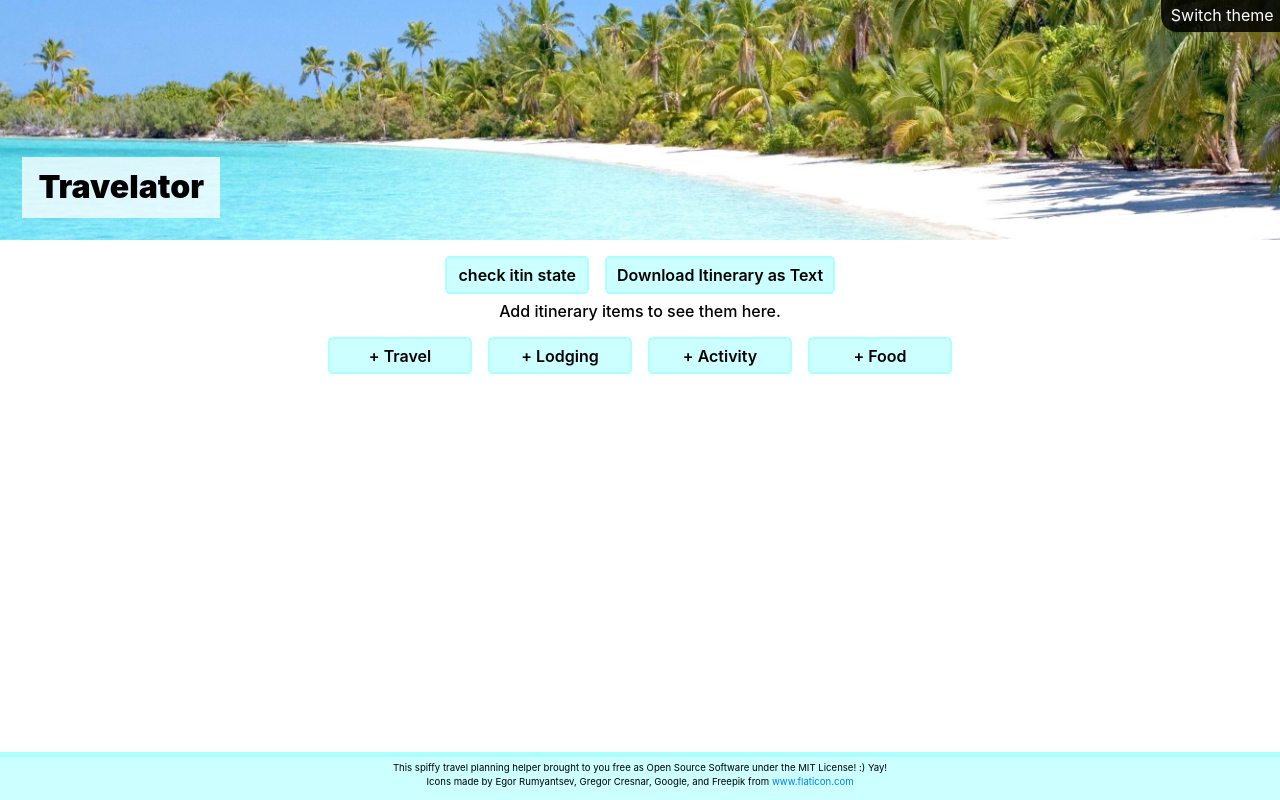
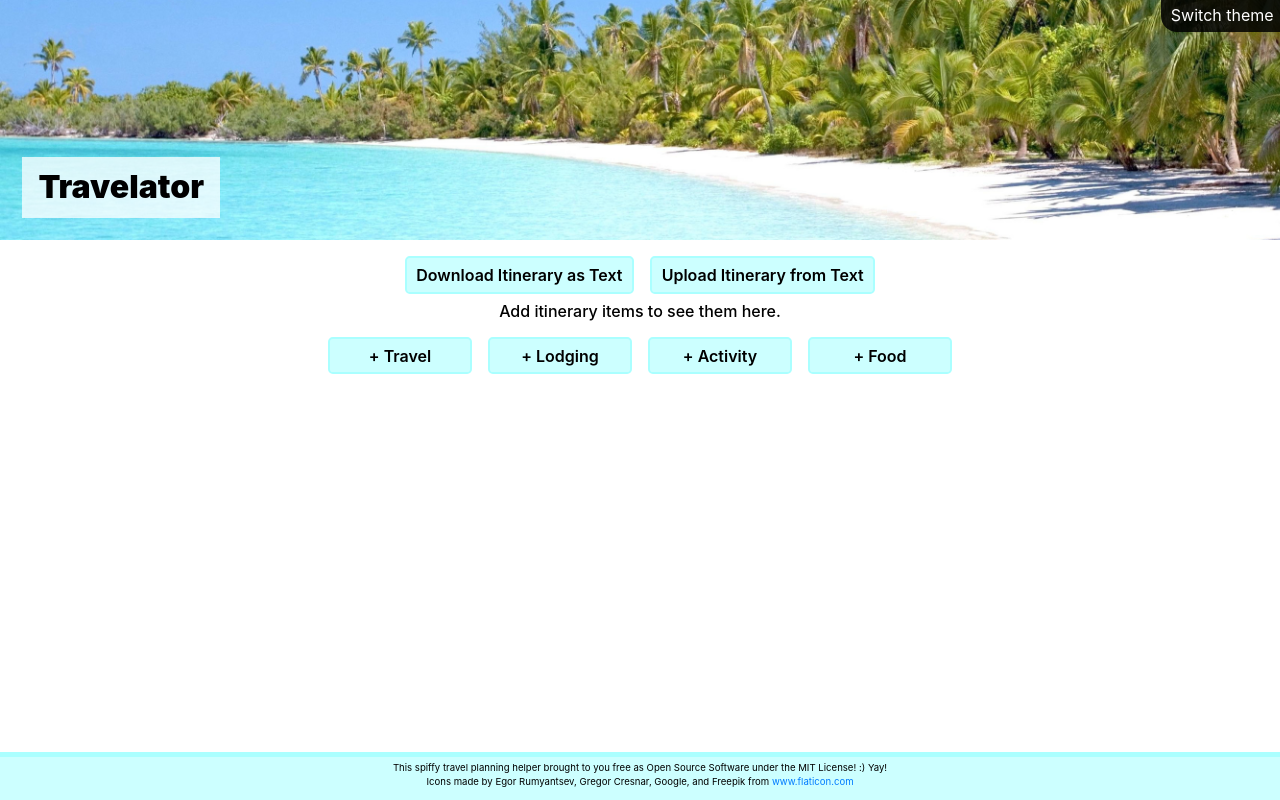
Before and after one commit to StevenKitzes/travelator, a React (Create React App) app: page / in a window 1280 px wide. Built offline with nearby package versions, Linux system fonts and the light colour scheme.

Commit message:
laid foundation for file uploading

```diff
--- a/src/components/Body.js
+++ b/src/components/Body.js
@@ -37,9 +37,6 @@ function Body({theme, itinerary, setItinerary}) {
         setItinerary(Array.from(itinerary));
     }
 
-    function reportItin() {
-        alert(JSON.stringify(itinerary));
-    }
     function downloadItinerary() {
         // output array for all properties of all itinerary items
         const output = [CONSTANTS.fileHeader];
@@ -96,14 +93,18 @@ function Body({theme, itinerary, setItinerary}) {
         output.push(item.notes);
         output.push(item.cost);
     }
+    function uploadItinerary() {
+        document.getElementById('upload-button').click();
+    }
 
     return (
         <div style={getBodyStyle(themeColors)}>
-            <AddButton theme={theme} onClick={reportItin}>
-                check itin state
-            </AddButton>
+            <input id='upload-button' style={getUploadButtonStyle(theme)} type='file' />
             <AddButton stretch theme={theme} onClick={downloadItinerary}>
                 Download Itinerary as Text
+            </AddButton>
+            <AddButton stretch theme={theme} onClick={uploadItinerary}>
+                Upload Itinerary from Text
             </AddButton>
             {itinerary.length > 0 ? null : <h6>Add itinerary items to see them here.</h6>}
             {itinerary.map((item) => {
@@ -180,5 +181,10 @@ function getBodyStyle(colors) {
         width: '100%'
     }
 }
+function getUploadButtonStyle(theme) {
+    return {
+        display: 'none'
+    };
+}
 
 export default Body;
```
